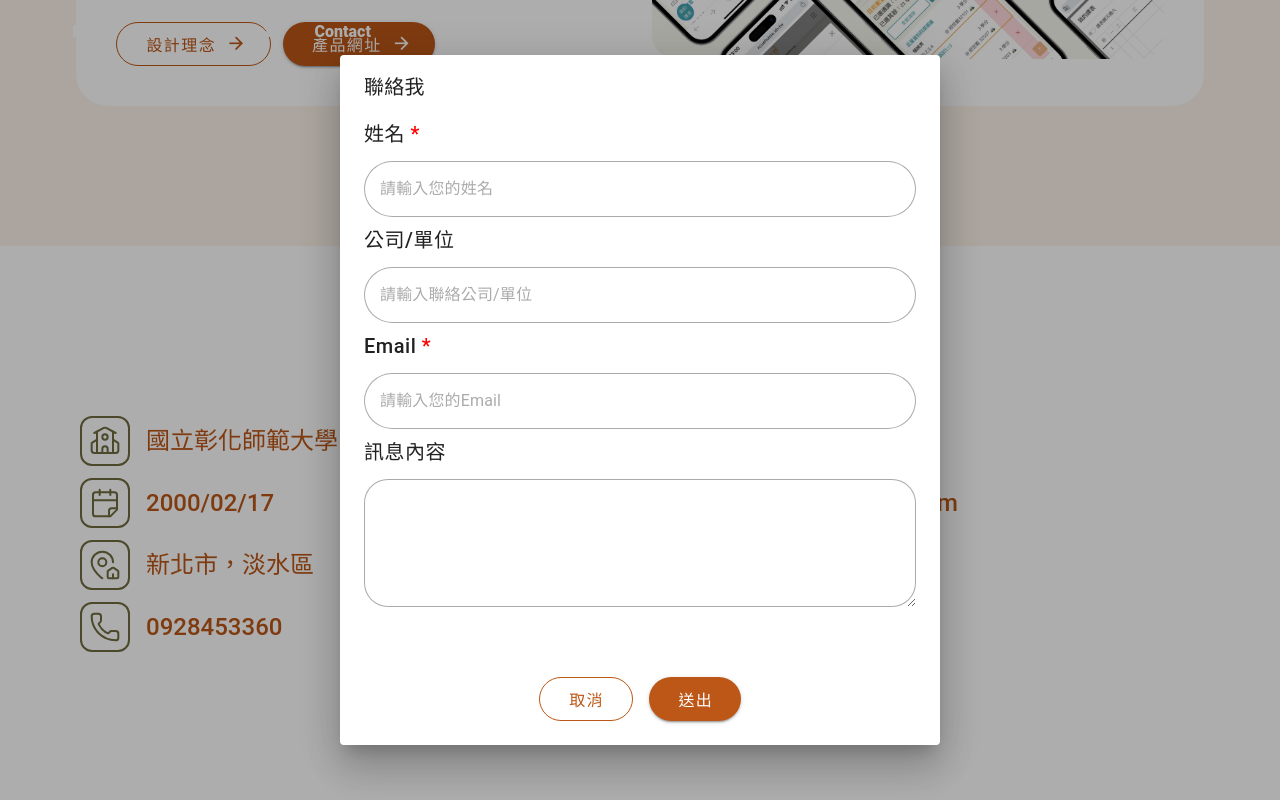
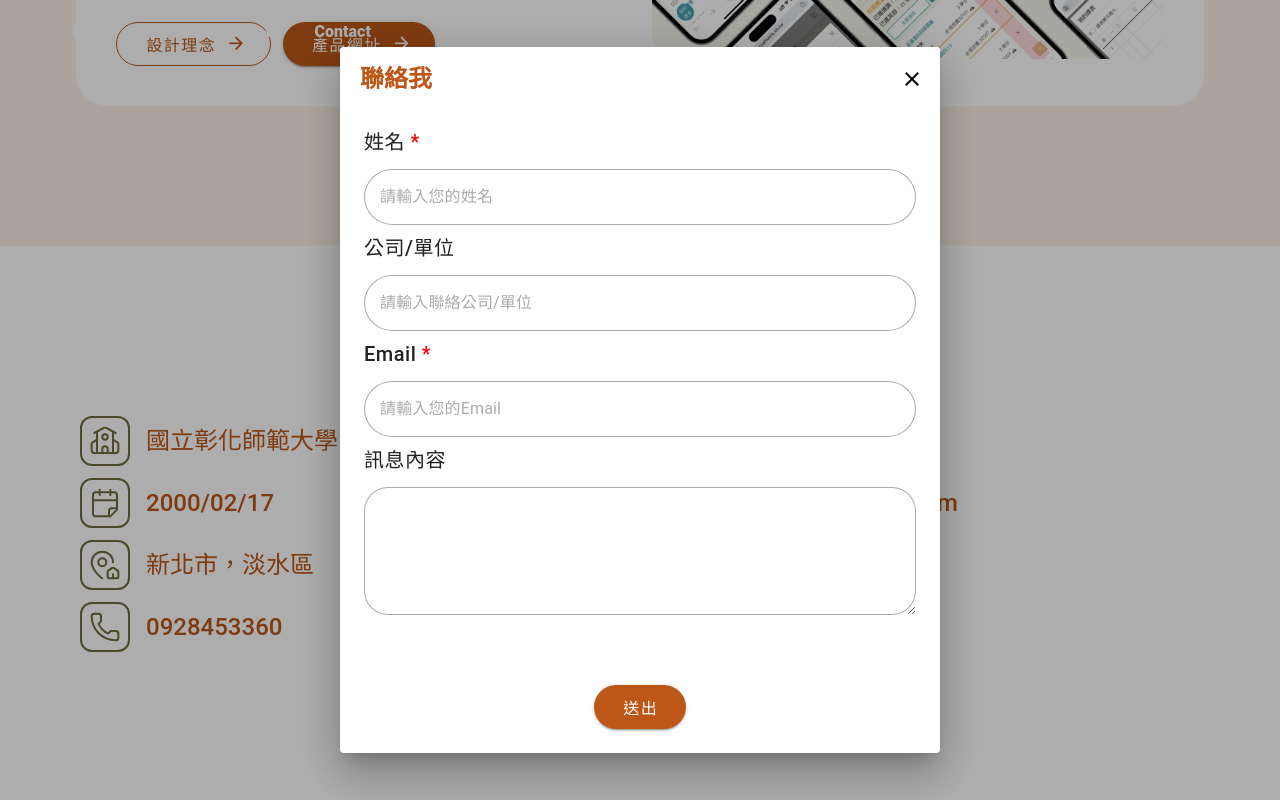
Before and after one commit to supeihau/my-portfolio-2025, a Nuxt app: page / in a window 1280 px wide. Both pictures are taken after a click on the button "聯絡我". Built offline with nearby package versions, Linux system fonts and the light colour scheme; no server answers.

Commit message:
fix: contact dialog toolbar design

```diff
--- a/components/contact/contact.vue
+++ b/components/contact/contact.vue
@@ -74,7 +74,15 @@
         :model-value="state.dialog"
         max-width="600"
       >
-        <v-card title="聯絡我">
+        <v-card>
+          <v-toolbar flat color="white">
+            <v-toolbar-title class="text-main-orange">聯絡我</v-toolbar-title>
+            <v-spacer />
+            <v-btn icon @click="closeDialog()">
+                <v-icon>mdi-close</v-icon>
+            </v-btn>
+          </v-toolbar>
+
           <v-card-text>
             <v-form ref="formRef">
               <v-row dense>
@@ -123,13 +131,6 @@
 
           <v-card-actions>
             <div class="w-100 d-flex justify-center pa-4 ga-4">
-              <CustomButton
-                :type="'outlined'"
-                :btnName="'取消'"
-                :class="'bg-white text-main-orange'"
-                :has-icon="false"
-                @click="closeDialog()"
-              />
               <CustomButton
                 :type="'elevated'"
                 :btnName="'送出'"
@@ -286,5 +287,10 @@ const send = async () => {
   pointer-events: none;
 }
 
+:deep .v-toolbar-title {
+  font-size: 24px;
+  font-weight: 900;
+}
+
 
 </style>
```
